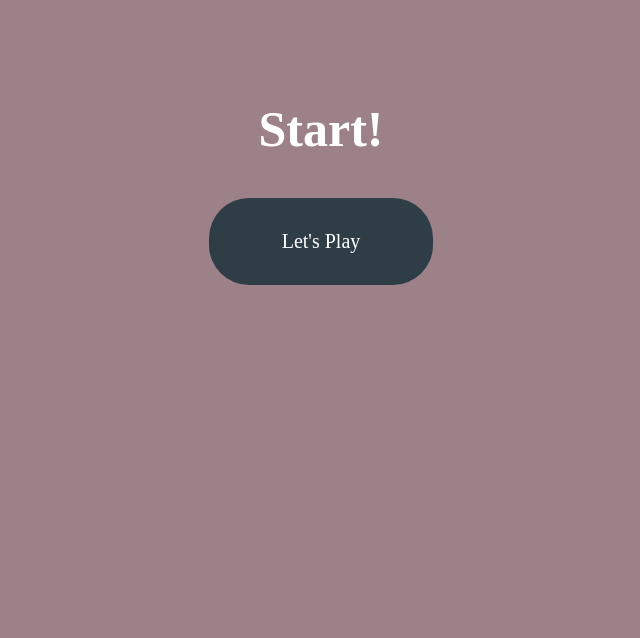
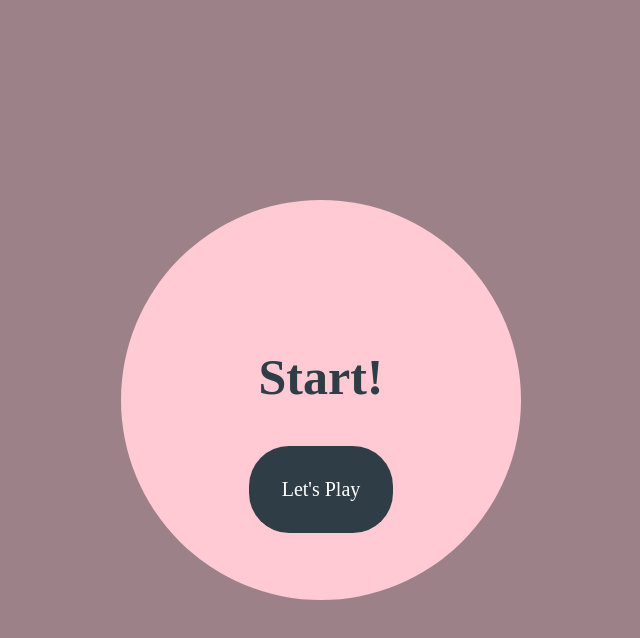
Before and after one commit to annoinspace/EPICODE-W3-SOLO-PROJECT, a plain HTML site: page index.html in a window 1280 px wide. Shown: the whole page, without its empty margins (319-959 px from the left). Drawn offline with Linux system fonts and the light colour scheme.

Commit message:
homepage styling

```diff
--- a/style.css
+++ b/style.css
@@ -6,7 +6,7 @@ body {
 
 h1 {
   font-size: 50px;
-  color: white;
+  color: #2f3e46;
   margin-bottom: 40px;
   margin-top: 100px;
   display: flex;
@@ -27,11 +27,23 @@ h2 {
   margin: 0 auto;
 }
 #homepage {
+  color: #2f3e46;
   font-size: 20px;
   display: flex;
   justify-content: center;
   align-items: center;
+  background-color: #ffcad4;
+  width: 400px;
+  height: 400px;
+  margin: auto;
+  margin-top: 200px;
+  border-radius: 50%;
 }
+#homepage:hover {
+  background-color: azure;
+  transition: transform 1s;
+}
+
 .flex-column {
   display: flex;
   flex-direction: column;
@@ -56,7 +68,7 @@ h2 {
 .btn {
   font-size: 20px;
   padding: 2rem;
-  width: 10rem;
+  width: 5rem;
   text-align: center;
   margin-bottom: 20px;
   text-decoration: none;
@@ -68,5 +80,5 @@ h2 {
 .btn:hover {
   cursor: pointer;
   transition: transform 1s;
-  transform: scale(1.05);
+  transform: scale(1.2);
 }
```
